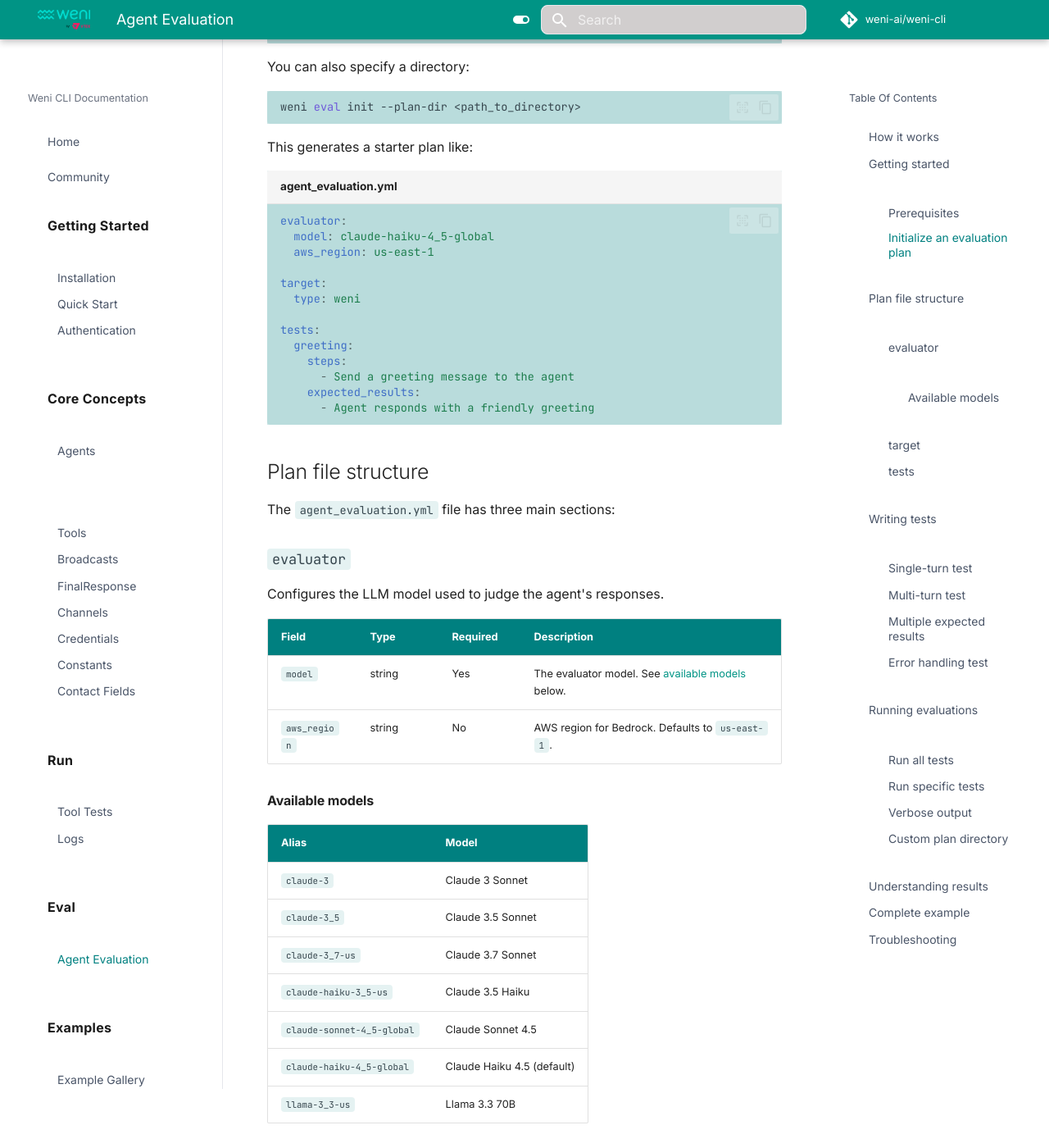
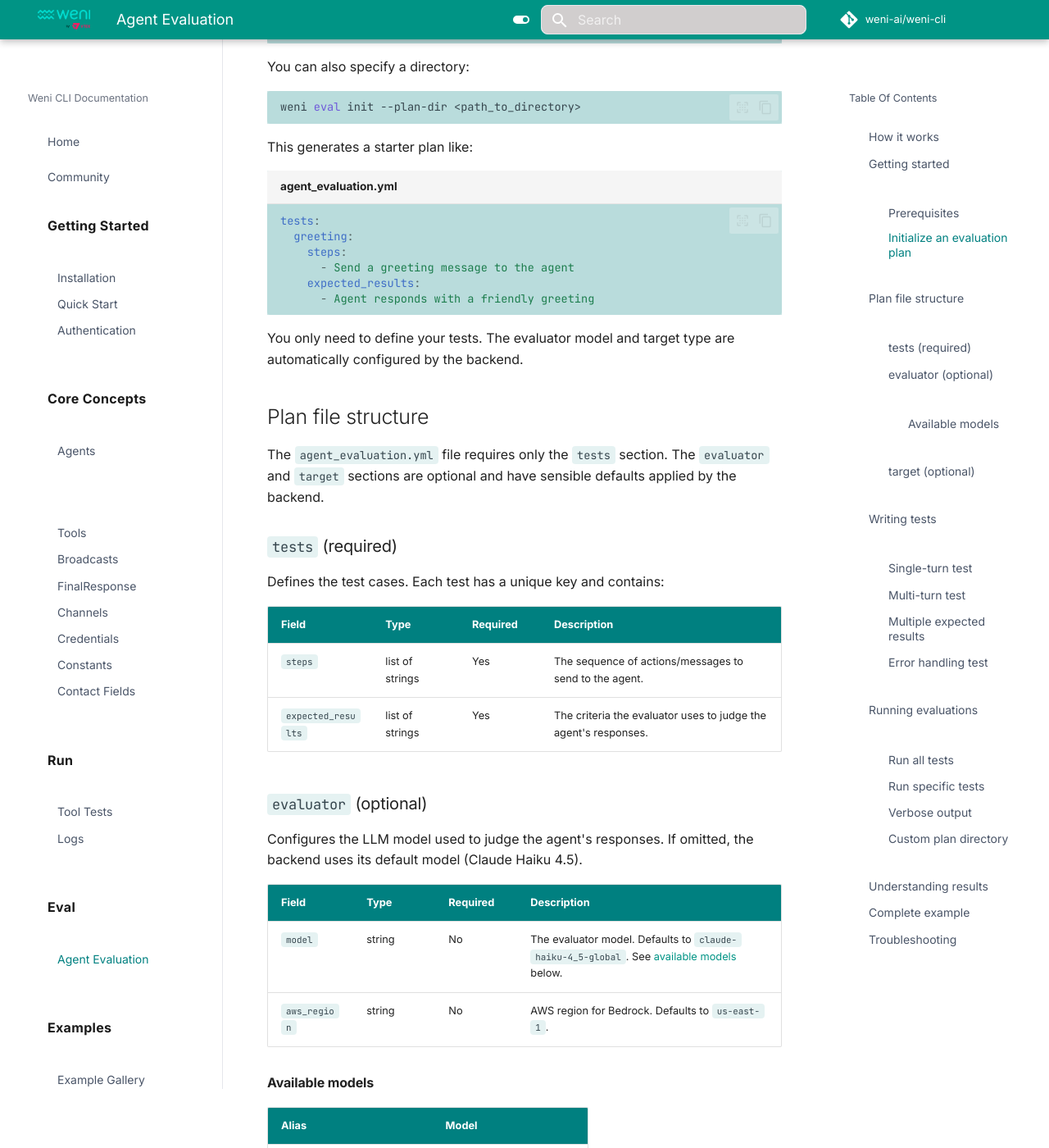
Before and after one commit to weni-ai/weni-cli, an MkDocs documentation site: the page built from docs/eval/evaluation.md, in a window 1280 px wide and 1400 px high, scrolled down 960 px. Shown: the whole window at 82% size. Built offline with MkDocs 1.6.1 and Material for MkDocs 9.7.7, drawn with Linux system fonts in a browser that asks for light colours; comment, search, counter and statistics services are not loaded; some of the changed text lies outside the part shown.

Commit message:
feat: improve agent evaluation file definition

````diff
--- a/docs/eval/evaluation.md
+++ b/docs/eval/evaluation.md
@@ -38,13 +38,6 @@
 This generates a starter plan like:
 
 ```yaml title="agent_evaluation.yml"
-evaluator:
-  model: claude-haiku-4_5-global
-  aws_region: us-east-1
-
-target:
-  type: weni
-
 tests:
   greeting:
     steps:
@@ -53,17 +46,28 @@
       - Agent responds with a friendly greeting
 ```
 
+You only need to define your tests. The evaluator model and target type are automatically configured by the backend.
+
 ## Plan file structure
 
-The `agent_evaluation.yml` file has three main sections:
+The `agent_evaluation.yml` file requires only the `tests` section. The `evaluator` and `target` sections are optional and have sensible defaults applied by the backend.
 
-### `evaluator`
+### `tests` (required)
 
-Configures the LLM model used to judge the agent's responses.
+Defines the test cases. Each test has a unique key and contains:
 
 | Field | Type | Required | Description |
 |-------|------|----------|-------------|
-| `model` | string | Yes | The evaluator model. See [available models](#available-models) below. |
+| `steps` | list of strings | Yes | The sequence of actions/messages to send to the agent. |
+| `expected_results` | list of strings | Yes | The criteria the evaluator uses to judge the agent's responses. |
+
+### `evaluator` (optional)
+
+Configures the LLM model used to judge the agent's responses. If omitted, the backend uses its default model (Claude Haiku 4.5).
+
+| Field | Type | Required | Description |
+|-------|------|----------|-------------|
+| `model` | string | No | The evaluator model. Defaults to `claude-haiku-4_5-global`. See [available models](#available-models) below. |
 | `aws_region` | string | No | AWS region for Bedrock. Defaults to `us-east-1`. |
 
 #### Available models
@@ -80,24 +84,15 @@
 
 Models suffixed with `-us` use the USA cross-region inference profile. Models suffixed with `-global` use the global inference profile.
 
-### `target`
+### `target` (optional)
 
-Defines the agent being tested.
+Defines the agent being tested. Defaults to `type: weni` if omitted.
 
 | Field | Type | Required | Description |
 |-------|------|----------|-------------|
-| `type` | string | Yes | Must be `weni` for Weni agents. |
+| `type` | string | No | Defaults to `weni`. |
 
 When running through the Weni CLI, the authentication token and project UUID are automatically injected from your CLI session. No additional target configuration is needed.
-
-### `tests`
-
-Defines the test cases. Each test has a unique key and contains:
-
-| Field | Type | Required | Description |
-|-------|------|----------|-------------|
-| `steps` | list of strings | Yes | The sequence of actions/messages to send to the agent. |
-| `expected_results` | list of strings | Yes | The criteria the evaluator uses to judge the agent's responses. |
 
 ## Writing tests
 
@@ -206,14 +201,9 @@
 
 ## Complete example
 
+A minimal plan with just tests (recommended):
+
 ```yaml title="agent_evaluation.yml"
-evaluator:
-  model: claude-haiku-4_5-global
-  aws_region: us-east-1
-
-target:
-  type: weni
-
 tests:
   greeting:
     steps:
@@ -246,6 +236,20 @@
       - Agent asks for clarification or provides guidance
 ```
 
+If you need to override the evaluator model:
+
+```yaml title="agent_evaluation.yml"
+evaluator:
+  model: claude-3_5
+
+tests:
+  greeting:
+    steps:
+      - Send "Hello!"
+    expected_results:
+      - Agent responds with a friendly greeting
+```
+
 ## Troubleshooting
 
 **"Could not find agent_evaluation.yml"**
````
Also changed, not shown: README.md (+12 -2 lines), 2 other files.
